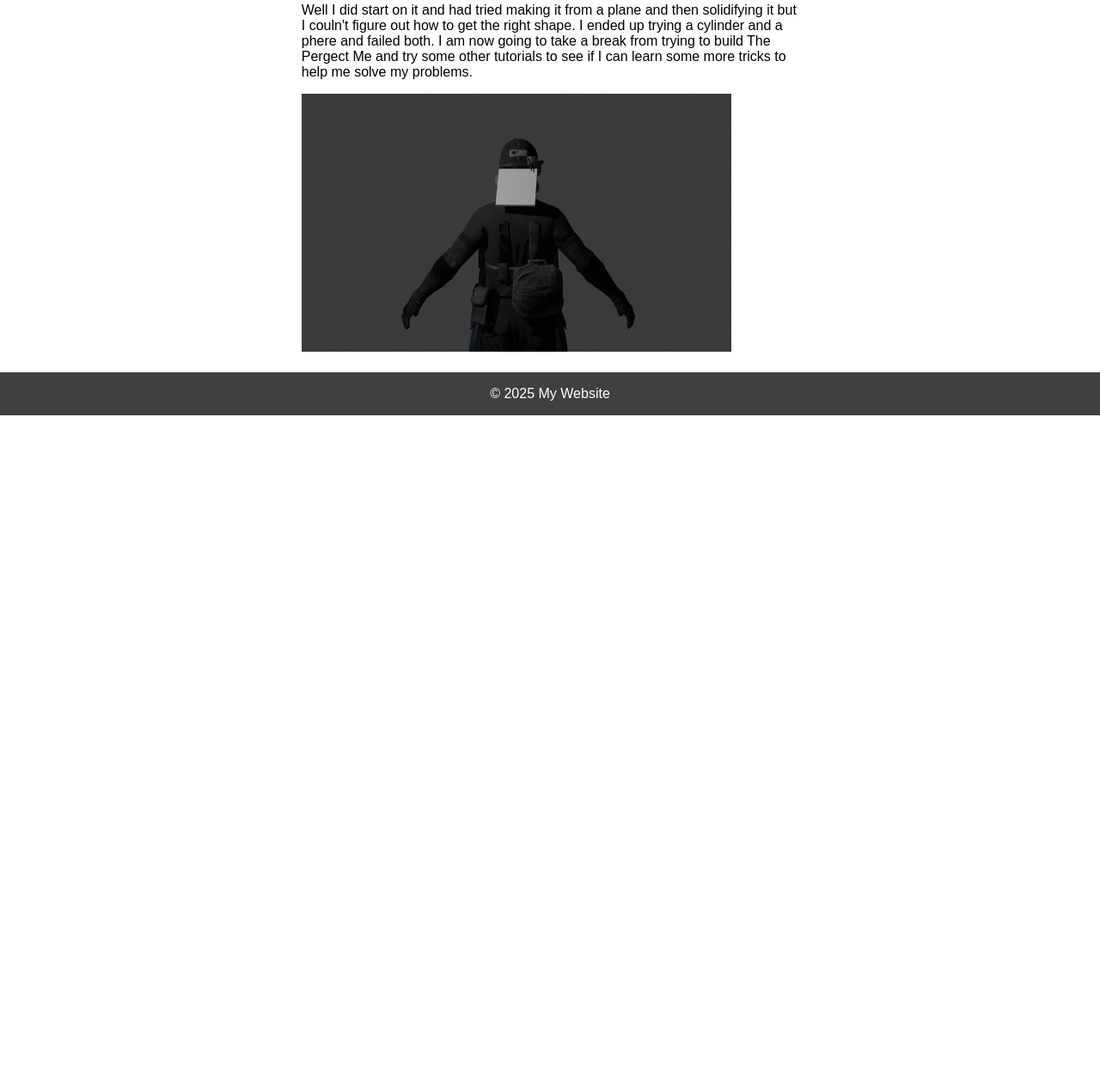
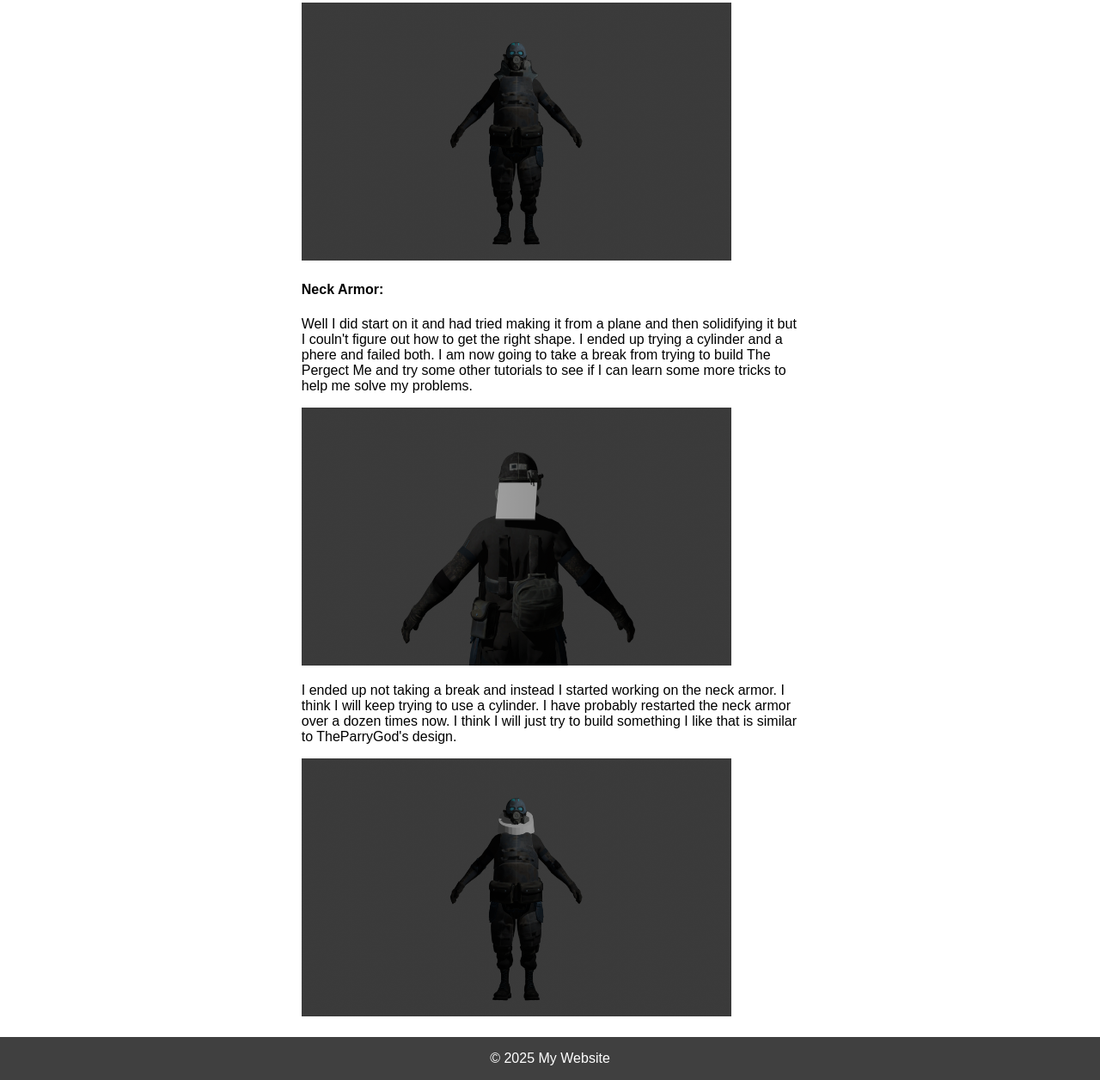
Before and after one commit to WestinSherman/Blender, an Astro site: page /projects/PerfectMe in a window 1280 px wide. Shown: the part 1279-2535 px from the top of the page at 86% size. Before the commit the page ends 1762 px from the top, so only its background shows below. Built offline with nearby package versions, Linux system fonts and the light colour scheme; Astro itself is replaced by a stand-in of ours.

Commit message:
Back at PerfectMe, added TheParryGodRef.

```diff
--- a/src/pages/projects/PerfectMe.mdx
+++ b/src/pages/projects/PerfectMe.mdx
@@ -13,10 +13,14 @@ import { Image } from 'astro:assets';
 import Boots from './assets/_BootsFinishedForNow.png';
 import ArmArmorR from './assets/_ArmArmorRemoved.png';
 import NeckArmor from './assets/_NeckArmorStart.png';
+import NeckK from './assets/_NeckK.png';
+import TheParryGod from './assets/_TheParryGodRef.jpeg';
 
 # The Perfect Me
 My goal with this project is to create a 3D model of a Half-Life combine soldier armored
 version of the Perfect_Me.
+#### TheParryGod reference:
+<Image src={TheParryGod} alt="Boots" width={500} height={300} />
 #### Pintrest:
 I started this project by looking at some references on Pintrest. I found a few images that I liked and
 I will be using them as a reference for my model. I will be using the Half-Life combine soldier as a base
@@ -37,6 +41,10 @@ how to get the right shape. I ended up trying a cylinder and a phere and failed
 I am now going to take a break from trying to build The Pergect Me and try some other tutorials to see if I can
 learn some more tricks to help me solve my problems.
 <Image src={NeckArmor} alt="Boots" width={500} height={300} />
+I ended up not taking a break and instead I started working on the neck armor. I think I will keep trying to
+use a cylinder. I have probably restarted the neck armor over a dozen times now.
+I think I will just try to build something I like that is similar to TheParryGod's design.
+<Image src={NeckK} alt="Boots" width={500} height={300} />
  {/*
  TODO:
  Add download link for blender.
```
Also changed, not shown: src/pages/projects/assets/_NeckK.png (added), src/pages/projects/assets/_TheParryGodRef.jpeg (added).
